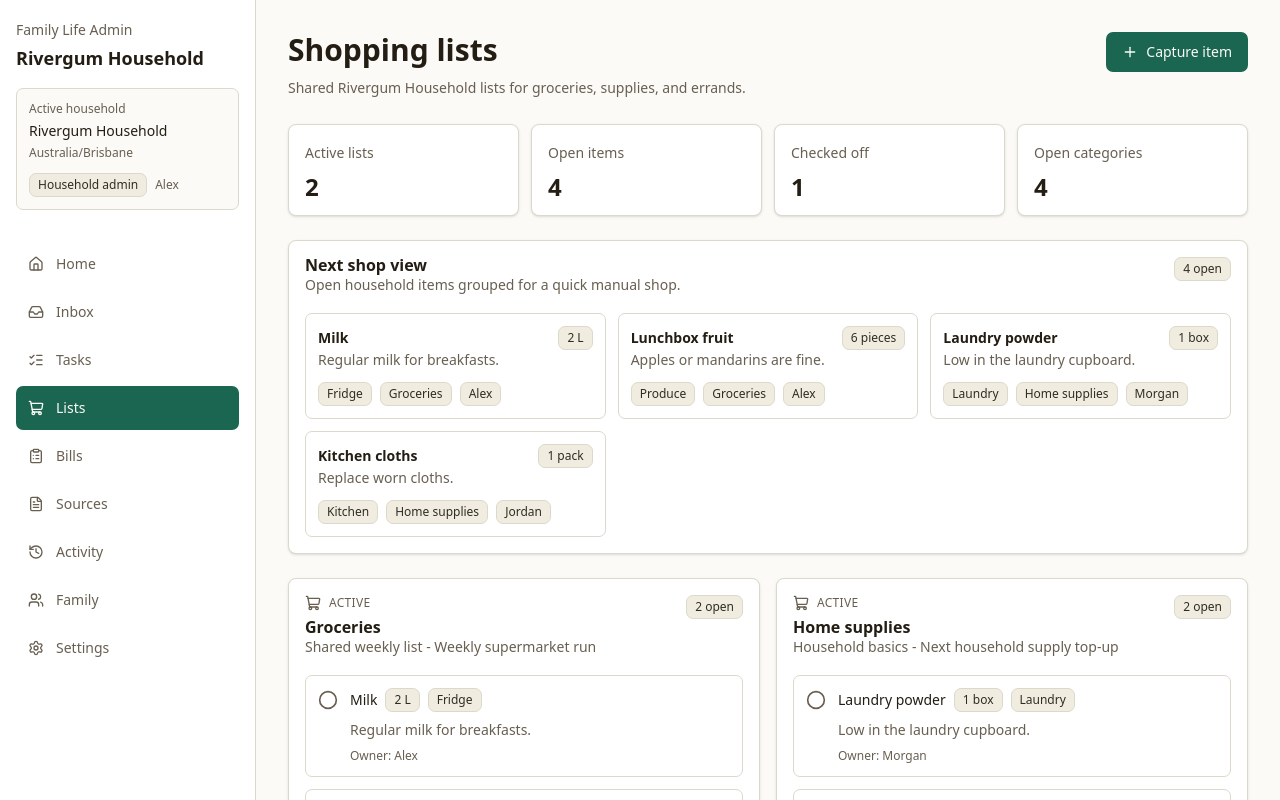
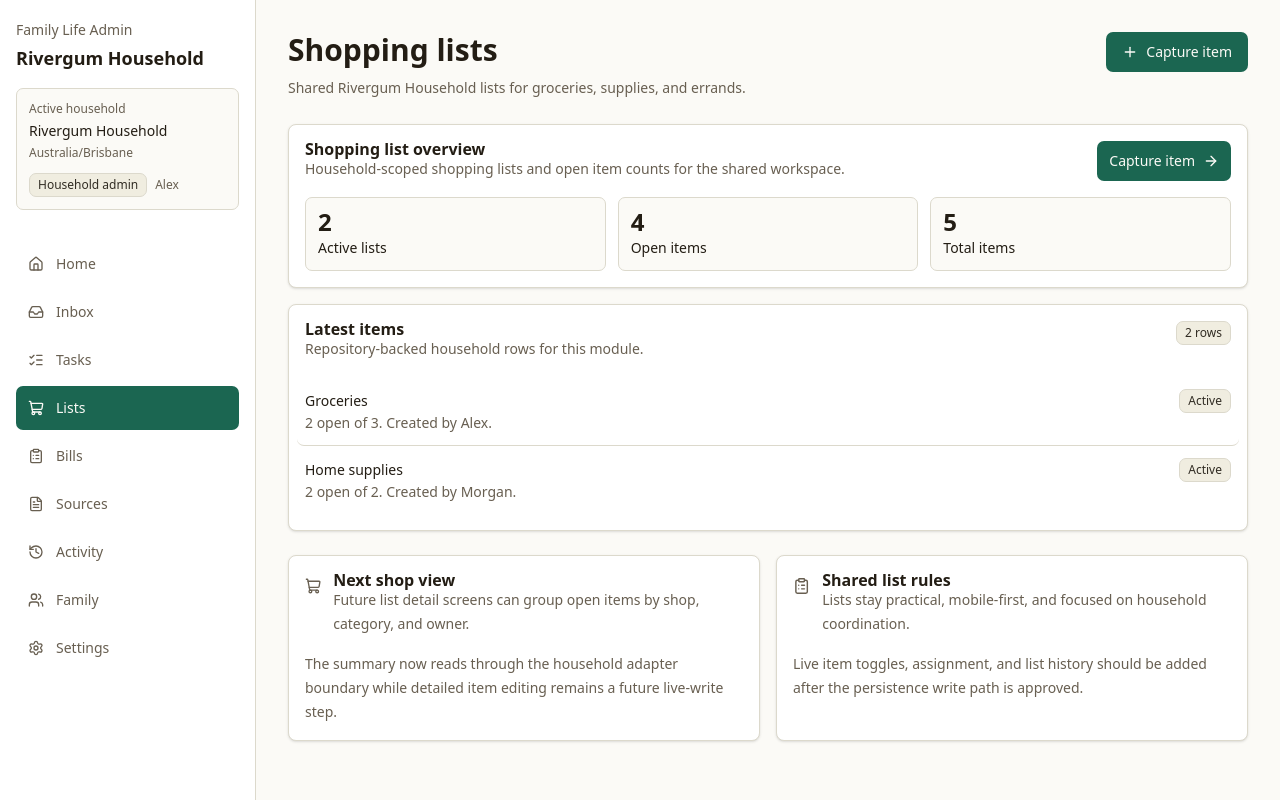
Before and after one commit to LatinMaestro/Life-Admin, a Next.js app: page /lists in a window 1280 px wide. Shown: the top 800 px of the page. Built offline with nearby package versions, Linux system fonts and the light colour scheme.

Commit message:
Move lists page to read model

```diff
--- a/src/app/lists/page.tsx
+++ b/src/app/lists/page.tsx
@@ -1,25 +1,19 @@
 import Link from "next/link";
-import { CheckCircle2, Circle, Plus, ShoppingCart } from "lucide-react";
-import { Badge } from "@/components/ui/badge";
+import { ClipboardList, Plus, ShoppingCart } from "lucide-react";
 import { buttonVariants } from "@/components/ui/button";
 import { Card, CardContent, CardDescription, CardHeader, CardTitle } from "@/components/ui/card";
 import { PageHeader } from "@/components/page-header";
-import { getCurrentHouseholdShoppingLists } from "@/lib/demo-data";
-import { getCurrentHousehold, getMemberDisplayName } from "@/lib/household";
+import { ReadModelSummary } from "@/components/read-model-summary";
+import { getShoppingListsReadModel } from "@/lib/server/module-read-models";
 
-export default function ListsPage() {
-  const household = getCurrentHousehold();
-  const shoppingLists = getCurrentHouseholdShoppingLists();
-  const items = shoppingLists.flatMap((list) => list.items.map((item) => ({ ...item, listName: list.name })));
-  const checkedItems = items.filter((item) => item.checked);
-  const openItems = items.filter((item) => !item.checked);
-  const openCategories = Array.from(new Set(openItems.map((item) => item.category)));
+export default async function ListsPage() {
+  const lists = await getShoppingListsReadModel();
 
   return (
     <>
       <PageHeader
         title="Shopping lists"
-        description={`Shared ${household.name} lists for groceries, supplies, and errands.`}
+        description={`Shared ${lists.household.name} lists for groceries, supplies, and errands.`}
         action={
           <Link href="/inbox" className={buttonVariants()}>
             <Plus className="h-4 w-4" aria-hidden="true" />
@@ -28,121 +22,46 @@ export default function ListsPage() {
         }
       />
 
-      <section className="grid gap-3 sm:grid-cols-4">
+      <ReadModelSummary
+        title="Shopping list overview"
+        description="Household-scoped shopping lists and open item counts for the shared workspace."
+        counts={lists.counts}
+        rows={lists.rows}
+        emptyLabel="No shopping lists have been created yet."
+        actionHref="/inbox"
+        actionLabel="Capture item"
+      />
+
+      <div className="mt-6 grid gap-4 md:grid-cols-2">
         <Card>
-          <CardHeader className="pb-3">
-            <CardDescription>Active lists</CardDescription>
-            <CardTitle className="text-2xl">{shoppingLists.length}</CardTitle>
-          </CardHeader>
-        </Card>
-        <Card>
-          <CardHeader className="pb-3">
-            <CardDescription>Open items</CardDescription>
-            <CardTitle className="text-2xl">{openItems.length}</CardTitle>
-          </CardHeader>
-        </Card>
-        <Card>
-          <CardHeader className="pb-3">
-            <CardDescription>Checked off</CardDescription>
-            <CardTitle className="text-2xl">{checkedItems.length}</CardTitle>
-          </CardHeader>
-        </Card>
-        <Card>
-          <CardHeader className="pb-3">
-            <CardDescription>Open categories</CardDescription>
-            <CardTitle className="text-2xl">{openCategories.length}</CardTitle>
-          </CardHeader>
-        </Card>
-      </section>
-
-      <Card className="mt-6">
           <CardHeader>
-          <div className="flex items-start justify-between gap-3">
+            <div className="flex items-start gap-3">
+              <ShoppingCart className="mt-1 h-5 w-5 text-muted-foreground" aria-hidden="true" />
               <div>
                 <CardTitle>Next shop view</CardTitle>
-              <CardDescription>Open household items grouped for a quick manual shop.</CardDescription>
+                <CardDescription>Future list detail screens can group open items by shop, category, and owner.</CardDescription>
               </div>
-            <Badge>{openItems.length} open</Badge>
             </div>
           </CardHeader>
-        <CardContent>
-          <div className="grid gap-3 md:grid-cols-2 xl:grid-cols-3">
-            {openItems.map((item) => {
-              const owner = getMemberDisplayName(item.assignedMemberId ?? item.createdByMemberId);
-
-              return (
-                <article key={item.id} className="rounded-md border p-3">
-                  <div className="flex items-start justify-between gap-3">
-                    <div>
-                      <h2 className="text-sm font-semibold leading-6">{item.label}</h2>
-                      <p className="text-sm leading-5 text-muted-foreground">{item.notes}</p>
-                    </div>
-                    <Badge>{item.quantity}</Badge>
-                  </div>
-                  <div className="mt-3 flex flex-wrap gap-2">
-                    <Badge>{item.category}</Badge>
-                    <Badge>{item.listName}</Badge>
-                    <Badge>{owner}</Badge>
-                  </div>
-                </article>
-              );
-            })}
-          </div>
+          <CardContent className="text-sm leading-6 text-muted-foreground">
+            The summary now reads through the household adapter boundary while detailed item editing remains a future live-write step.
           </CardContent>
         </Card>
 
-      <div className="mt-6 grid gap-4 lg:grid-cols-2">
-        {shoppingLists.map((list) => {
-          const listOpenItems = list.items.filter((item) => !item.checked);
-
-          return (
-            <Card key={list.id}>
+        <Card>
           <CardHeader>
-                <div className="flex items-start justify-between gap-3">
-                  <div className="min-w-0">
-                    <div className="mb-2 flex items-center gap-2 text-muted-foreground">
-                      <ShoppingCart className="h-4 w-4" aria-hidden="true" />
-                      <span className="text-xs font-medium uppercase tracking-wide">{list.status}</span>
+            <div className="flex items-start gap-3">
+              <ClipboardList className="mt-1 h-5 w-5 text-muted-foreground" aria-hidden="true" />
+              <div>
+                <CardTitle>Shared list rules</CardTitle>
+                <CardDescription>Lists stay practical, mobile-first, and focused on household coordination.</CardDescription>
               </div>
-                    <CardTitle>{list.name}</CardTitle>
-                    <CardDescription>{list.detail} - {list.nextShop}</CardDescription>
-                  </div>
-                  <Badge className="shrink-0">{listOpenItems.length} open</Badge>
             </div>
           </CardHeader>
-              <CardContent>
-                <ul className="space-y-3">
-                  {list.items.map((item) => {
-                    const owner = getMemberDisplayName(item.assignedMemberId ?? item.createdByMemberId);
-                    const Icon = item.checked ? CheckCircle2 : Circle;
-
-                    return (
-                      <li key={item.id} className="rounded-md border p-3">
-                        <div className="flex items-start gap-3">
-                          <Icon
-                            className={item.checked ? "mt-0.5 h-5 w-5 text-primary" : "mt-0.5 h-5 w-5 text-muted-foreground"}
-                            aria-hidden="true"
-                          />
-                          <div className="min-w-0 flex-1 space-y-2">
-                            <div className="flex flex-wrap items-center gap-2">
-                              <p className={item.checked ? "text-sm font-medium text-muted-foreground line-through" : "text-sm font-medium"}>
-                                {item.label}
-                              </p>
-                              <Badge>{item.quantity}</Badge>
-                              <Badge>{item.category}</Badge>
-                            </div>
-                            <p className="text-sm leading-5 text-muted-foreground">{item.notes}</p>
-                            <p className="text-xs font-medium text-muted-foreground">Owner: {owner}</p>
-                          </div>
-                        </div>
-                      </li>
-                    );
-                  })}
-                </ul>
+          <CardContent className="text-sm leading-6 text-muted-foreground">
+            Live item toggles, assignment, and list history should be added after the persistence write path is approved.
           </CardContent>
         </Card>
-          );
-        })}
       </div>
     </>
   );
```
Lines whose indentation alone changed are shown as unchanged.
